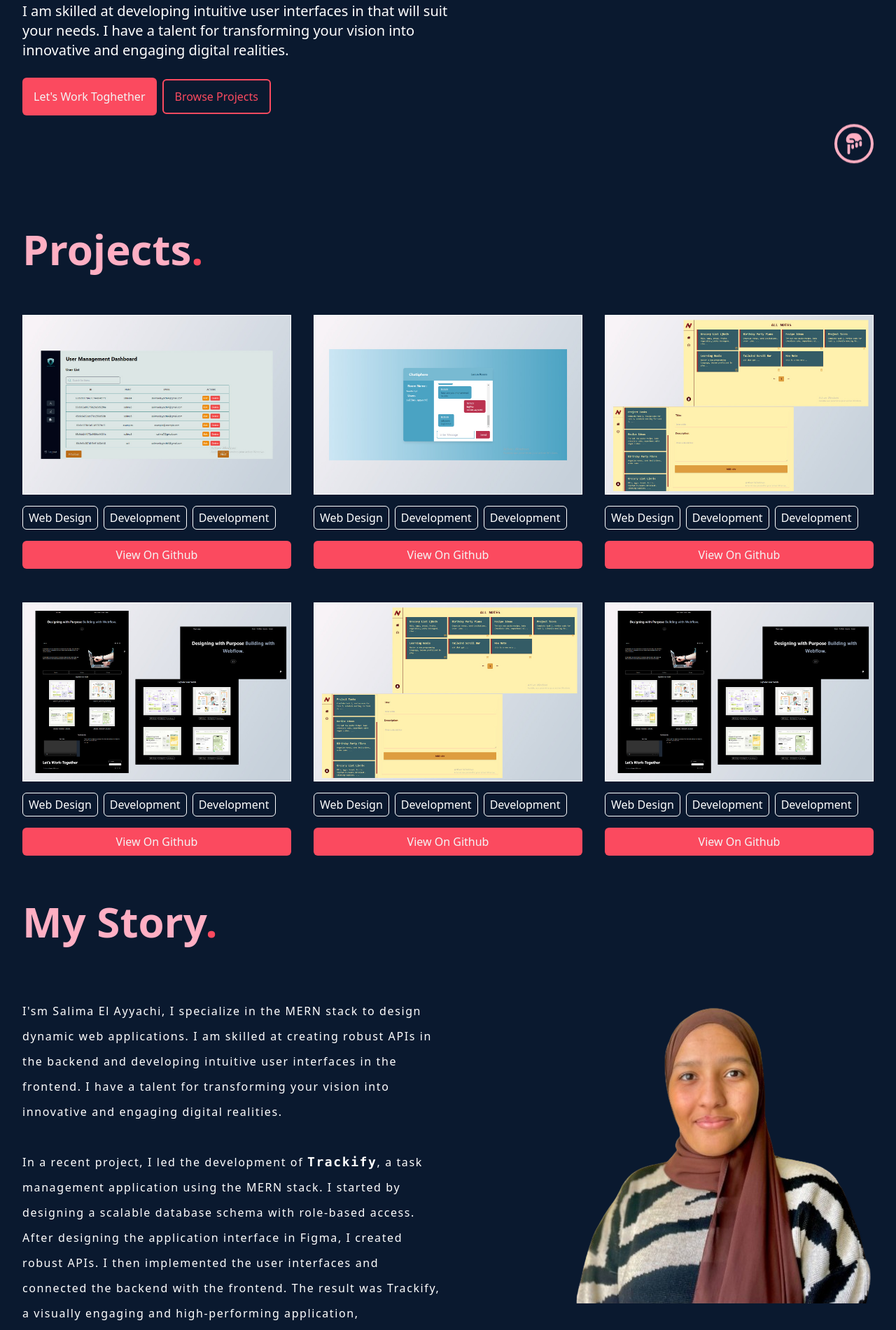
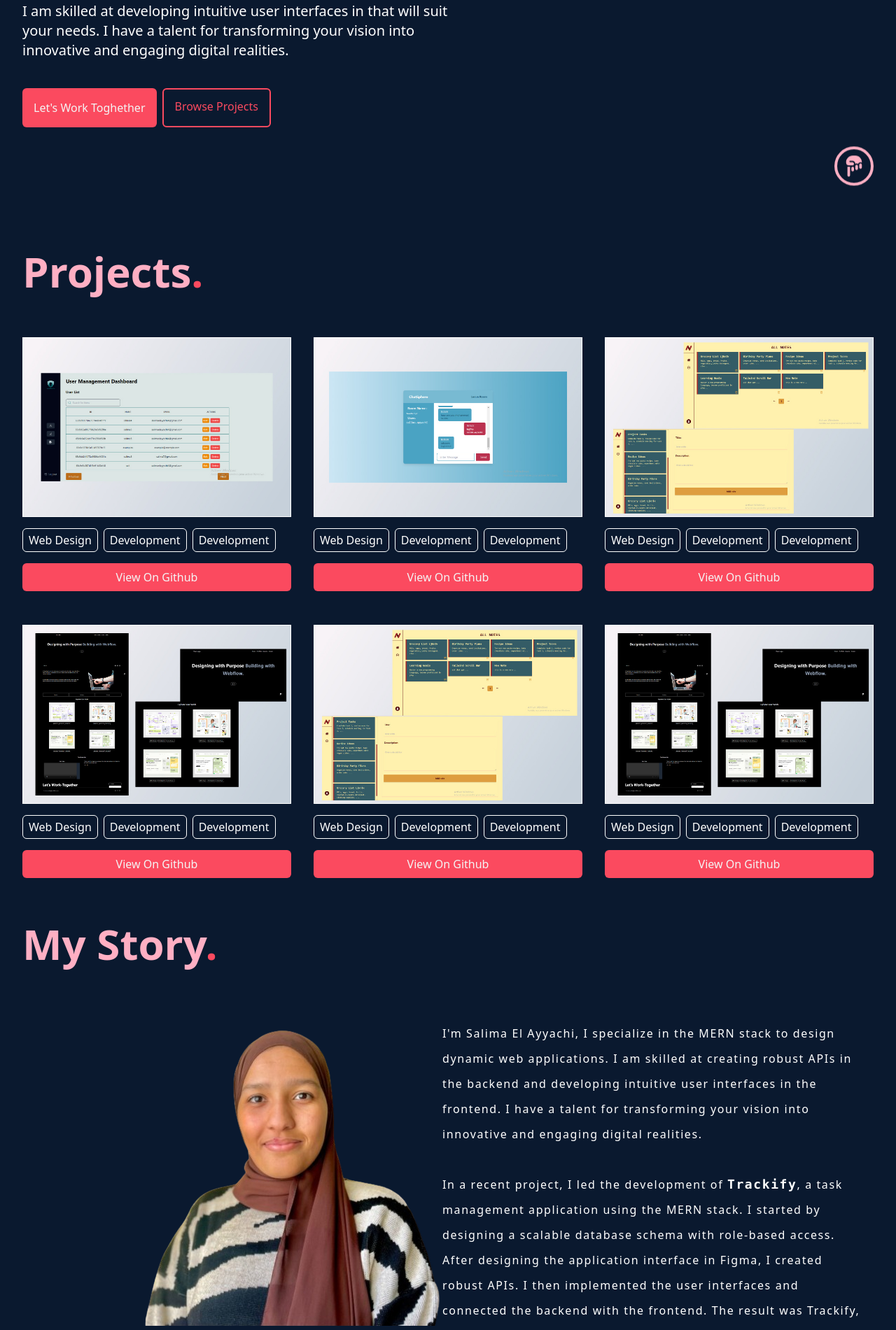
Before and after one commit to salimaelayy/personalPortfolio, a Next.js app: page / in a window 1280 px wide. Shown: the part 400-2301 px from the top of the page at 70% size. Built offline with nearby package versions, Linux system fonts and the light colour scheme.

Commit message:
responsive

```diff
--- a/src/app/page.tsx
+++ b/src/app/page.tsx
@@ -40,28 +40,49 @@ export default function Home() {
           </div>
         </section>
         <section id="about-me" className="text-center">
-                        <div className="mr-4  mb-20 flex items-center justify-between">
-                            <h2 className=" text-primary text-6xl font-bold ">My Story<span className="text-accent">.</span> </h2>
-                            {/* <ul className="flex space-x-4">
-                                <li className="border rounded-full border-accent text-accent p-1"><Link target="_blank" href="https://www.linkedin.com/in/salima-el-ayyachi-fullstack-mern-developer/" ><FaLinkedin  /></Link></li>
-                                <li className="border rounded-full  border-accent text-accent  p-1"><Link target="_blank" href="https://github.com/salimaelayy" ><FaGithub /></Link></li>
-                                <li className="border rounded-full border-accent text-accent p-1"> <Link href="mailto:salimaelayyachi@gmail.com"  ><SiGmail /></Link></li>
-                            </ul> */}
+  <div className="mb-20 flex flex-col lg:flex-row items-center justify-between">
+    <h2 className="text-primary text-6xl font-bold">
+      My Story<span className="text-accent">.</span>
+    </h2>
+    {/*
+    <ul className="flex space-x-4">
+      <li className="border rounded-full border-accent text-accent p-1">
+        <Link target="_blank" href="https://www.linkedin.com/in/salima-el-ayyachi-fullstack-mern-developer/">
+          <FaLinkedin />
+        </Link>
+      </li>
+      <li className="border rounded-full border-accent text-accent p-1">
+        <Link target="_blank" href="https://github.com/salimaelayy">
+          <FaGithub />
+        </Link>
+      </li>
+      <li className="border rounded-full border-accent text-accent p-1">
+        <Link href="mailto:salimaelayyachi@gmail.com">
+          <SiGmail />
+        </Link>
+      </li>
+    </ul>
+    */}
   </div>
-                        <div className="flex">
-                            <div className="w-1/2 text-left leading-9 tracking-widest text-base mr-4">
-                                <p> I&apos;sm <span className="font-medium">Salima El Ayyachi</span>, I specialize in the MERN stack to design dynamic web applications. I am skilled at creating robust APIs in the backend and developing intuitive user interfaces in the frontend. I have a talent for transforming your vision into innovative and engaging digital realities.</p>
-                                <br/>
-                                <p>In a recent project, I led the development of <Link href="https://github.com/salimaelayy/TRACKIFY"><span className="font-mono font-bold text-lg">Trackify</span></Link>, a task management application using the MERN stack. I started by designing a scalable database schema with role-based access. After designing the application interface in Figma, I created robust APIs. I then implemented the user interfaces and connected the backend with the frontend. The result was Trackify, a visually engaging and high-performing application, demonstrating the success of the task at hand.</p>
-                            </div>
-                            <div className="w-1/2 flex justify-end">
+  <div className="flex flex-col lg:flex-row">
+    <div className="w-full lg:w-1/2 flex justify-center lg:justify-end">
       <div className="flex flex-col">
-                                <Image src={img} alt="" />
+        <Image src={img} alt="Salima El Ayyachi" />
       </div>
     </div>
+    <div className="w-full lg:w-1/2 text-left leading-9 tracking-widest text-base mb-4 lg:mr-4">
+      <p>
+        I'm <span className="font-medium">Salima El Ayyachi</span>, I specialize in the MERN stack to design dynamic web applications. I am skilled at creating robust APIs in the backend and developing intuitive user interfaces in the frontend. I have a talent for transforming your vision into innovative and engaging digital realities.
+      </p>
+      <br />
+      <p>
+        In a recent project, I led the development of <Link href="https://github.com/salimaelayy/TRACKIFY"><span className="font-mono font-bold text-lg">Trackify</span></Link>, a task management application using the MERN stack. I started by designing a scalable database schema with role-based access. After designing the application interface in Figma, I created robust APIs. I then implemented the user interfaces and connected the backend with the frontend. The result was Trackify, a visually engaging and high-performing application, demonstrating the success of the task at hand.
+      </p>
     </div>
 
-                        {/* <table className="w-full mt-10 mb-10">
+  </div>
+  {/*
+  <table className="w-full mt-10 mb-10">
     <thead>
       <tr>
         <th className="w-1/3 p-4 border"><span className="font-mono">Partners</span></th>
@@ -69,8 +90,10 @@ export default function Home() {
         <th className="w-1/3 p-4 border"><span className="font-mono">Partners</span></th>
       </tr>
     </thead>
-                        </table> */}
+  </table>
+  */}
 </section>
+
         <section id="contact" className="my-20">
       <h2 className="text-6xl text-primary text-start font-semibold mb-6">Contact<span className="text-accent">.</span></h2>
       <div className="grid grid-cols-1 md:grid-cols-2 gap-4 md:gap-8">
--- a/src/component/hero/page.tsx
+++ b/src/component/hero/page.tsx
@@ -1,10 +1,6 @@
 import Link from "next/link";
 import { FaHandPointDown } from "react-icons/fa6";
-import Button from "../button/page";
 import { ReactNode } from "react";
-import { Url } from "url";
-import { BiArrowFromTop, BiDownArrow, BiUpArrow } from "react-icons/bi";
-import { FaArrowDown } from "react-icons/fa";
 
 interface heroProps {
   header: ReactNode;
@@ -33,17 +29,17 @@ const HeroSection: React.FC<heroProps> = ({
             <h2 className="font-mono font-bold text-acc text-lg">
               {secondHeading}
             </h2>
-            <h1 className="text-4xl lg:text-8xl animate-typing font-bold ">{header}</h1>
-            <h3 className="my-6   text-xl">{sub}</h3>
-            <div className="my-10">
+            <h1 className="text-4xl lg:text-8xl animate-typing font-bold">{header}</h1>
+            <h3 className="my-6 text-xl">{sub}</h3>
+            <div className="my-10 flex flex-col lg:flex-row">
               <Link
-                className="p-3 lg:p-4 bg-accent text-background font-medium rounded-md py-2 px-3 lg:mb-0 transition duration-300 ease-in-out transform hover:-translate-y-1 hover:bg-rose-500  hover:scale-110"
+                className="p-3 w-fit lg:p-4 bg-accent text-background font-medium rounded-md py-2 px-3 lg:mb-0 mb-2 transition duration-300 ease-in-out transform hover:-translate-y-1 hover:bg-rose-500 hover:scale-110"
                 href={OC}
               >
                 {CTA1}
               </Link>
               <Link
-                className="p-3 lg:p-4 border-2 animate-bounce  border-accent text-accent font-medium rounded-md mx-2 py-2 px-3 lg:mx-2 lg:py-3 lg:px-4 transition duration-300 ease-in-out transform hover:-translate-y-1  hover:bg-accent hover:text-background   hover:scale-110"
+                className="p-3 w-fit lg:p-4 border-2 border-accent text-accent font-medium rounded-md py-2 px-3 lg:mx-2 lg:py-3 lg:px-4 transition duration-300 ease-in-out transform hover:-translate-y-1 hover:bg-accent hover:text-background hover:scale-110"
                 href={OC1}
               >
                 {CTA2}
@@ -54,8 +50,8 @@ const HeroSection: React.FC<heroProps> = ({
       </div>
       <div className="self-end">
         <div className="animate-bounce w-14 h-14 justify-center text-2xl border-4 text-primary border-primary rounded-full flex items-center">
-          <Link className="" href='#contact'>
-            <FaHandPointDown className="text-3xl"/>
+          <Link href='#contact'>
+            <FaHandPointDown className="text-3xl" />
           </Link>
         </div>
       </div>
--- a/src/component/prefooter/page.tsx
+++ b/src/component/prefooter/page.tsx
@@ -8,7 +8,7 @@ const PreFooter = () => {
         <div className="col-span-1 md:col-span-1">
           <h2 className="text-7xl text-primary font-bold mb-6">Let&apos;s Work-Together</h2>
         </div>
-        <div className="col-span-1 md:col-span-1 flex flex-col items-end">
+        <div className="col-span-1 md:col-span-1 flex flex-col items-start md:items-end ">
 
           <a href="https://www.linkedin.com/in/salima-el-ayyachi-fullstack-mern-developer/" target="_blank" className="  bg-accent py-2 px-4 rounded-lg hover:bg-rose-600 transition duration-300 w-60"><span className="bg-accent py-2 px-4 rounded-lg hover:bg-rose-600 transition duration-300 w-60">Visit My LinkedIn</span>
 </a>
```
Lines whose indentation alone changed are shown as unchanged.
